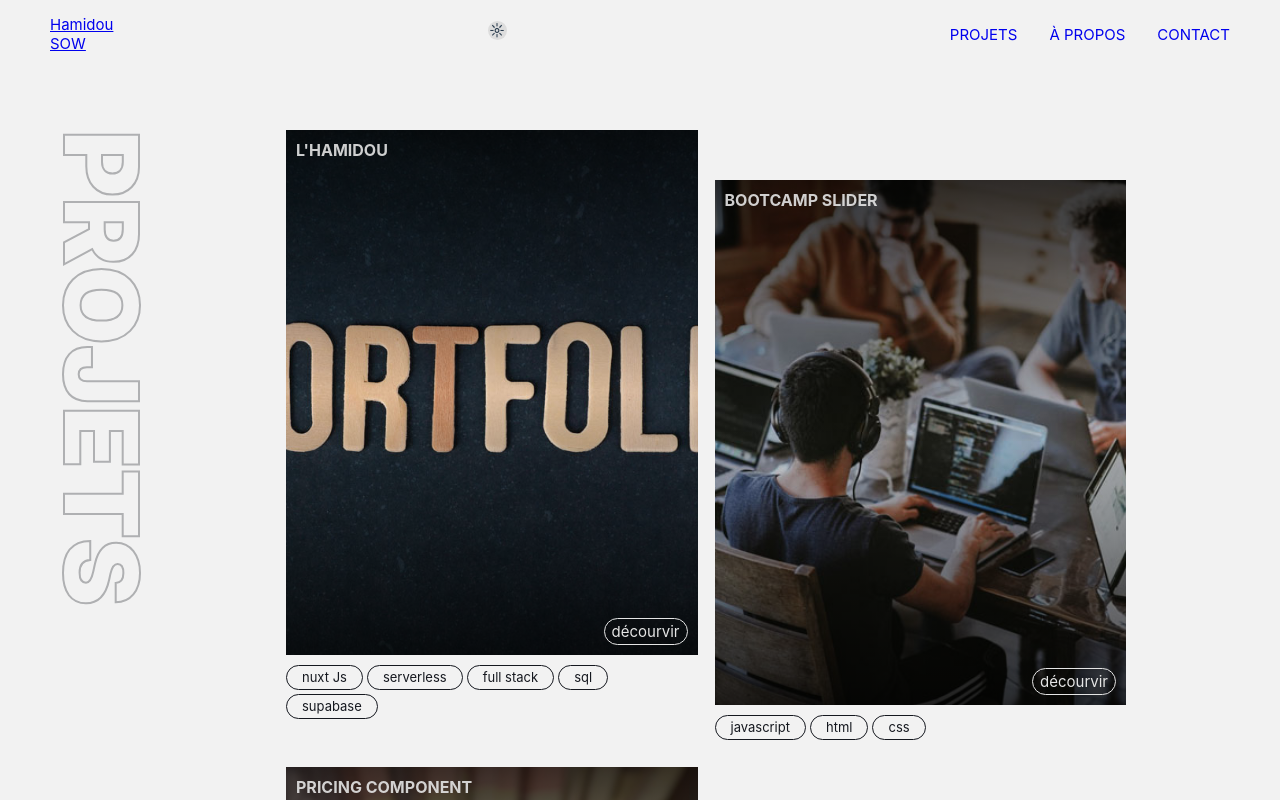
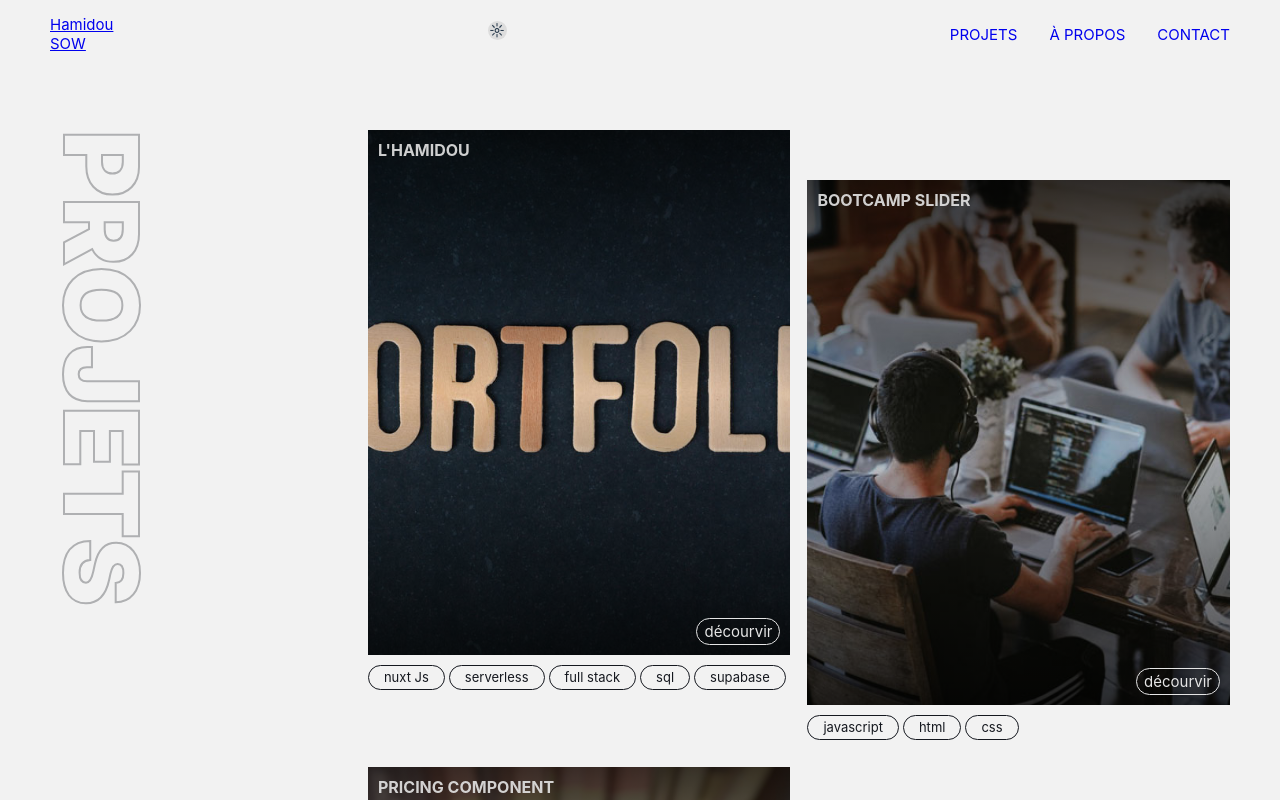
Before and after one commit to hamidousow/hamidousow, a Vue app: page /projects in a window 1280 px wide. Shown: the top 800 px of the page. Built offline with nearby package versions, Linux system fonts and the light colour scheme.

Commit message:
add space t oproject page view

```diff
--- a/src/assets/styles/base.css
+++ b/src/assets/styles/base.css
@@ -108,10 +108,10 @@ body {
   --svg-black: invert(95%) sepia(0%) saturate(0%) hue-rotate(97deg) brightness(90%) contrast(103%);
 }
 
+
 .container {
-  max-width: 1500px;
   margin: auto;
-  padding: 0 50px;
+  padding: 20px 25px;
 }
 
 .outline-title {
@@ -153,3 +153,10 @@ body {
 .rounded {
   border-radius: 25px;
 }
+
+@media screen and (min-width: 765px) {
+  .container {
+    max-width: 1300px;
+    padding: 0 50px;
+  }
+}
--- a/src/views/ProjectsView.vue
+++ b/src/views/ProjectsView.vue
@@ -16,6 +16,7 @@ function navigateTo(id:any) {
             <h2 class="projects__title big-title outline-title vertical-text"> projets </h2>
 
         </div>
+        <div class="separator white-space"></div>
         <div class="container-cards" id="container-cards-projects">
             <CardProject
                 v-for="project in projects"
@@ -31,12 +32,12 @@ function navigateTo(id:any) {
 
 <style scoped>
     .section-projects {
-        display: grid;
-        grid-template-columns: 1fr 4fr;
+        /* display: grid;
+        grid-template-columns: 1fr 4fr; */
         padding-top: 130px;
 
-        /* display: flex;
-        flex-direction: row; */
+        display: flex;
+        flex-direction: row;
     }
 
     .container-title {
@@ -54,14 +55,23 @@ function navigateTo(id:any) {
         flex-direction: row;
         flex-wrap: wrap;
         gap: 17px;
+        flex: 4;
+    }
+
+    .white-space {
+        flex: 1;
     }
 
     @media screen and (min-width:765px) {
         .container-cards {
             display: grid;
             grid-template-columns: 1fr 1fr;
-            max-width: 840px;
+            max-width: 875px;
             justify-content: space-between;
+        }
+
+        .white-space {
+            flex: auto;
         }
     }
 
```
